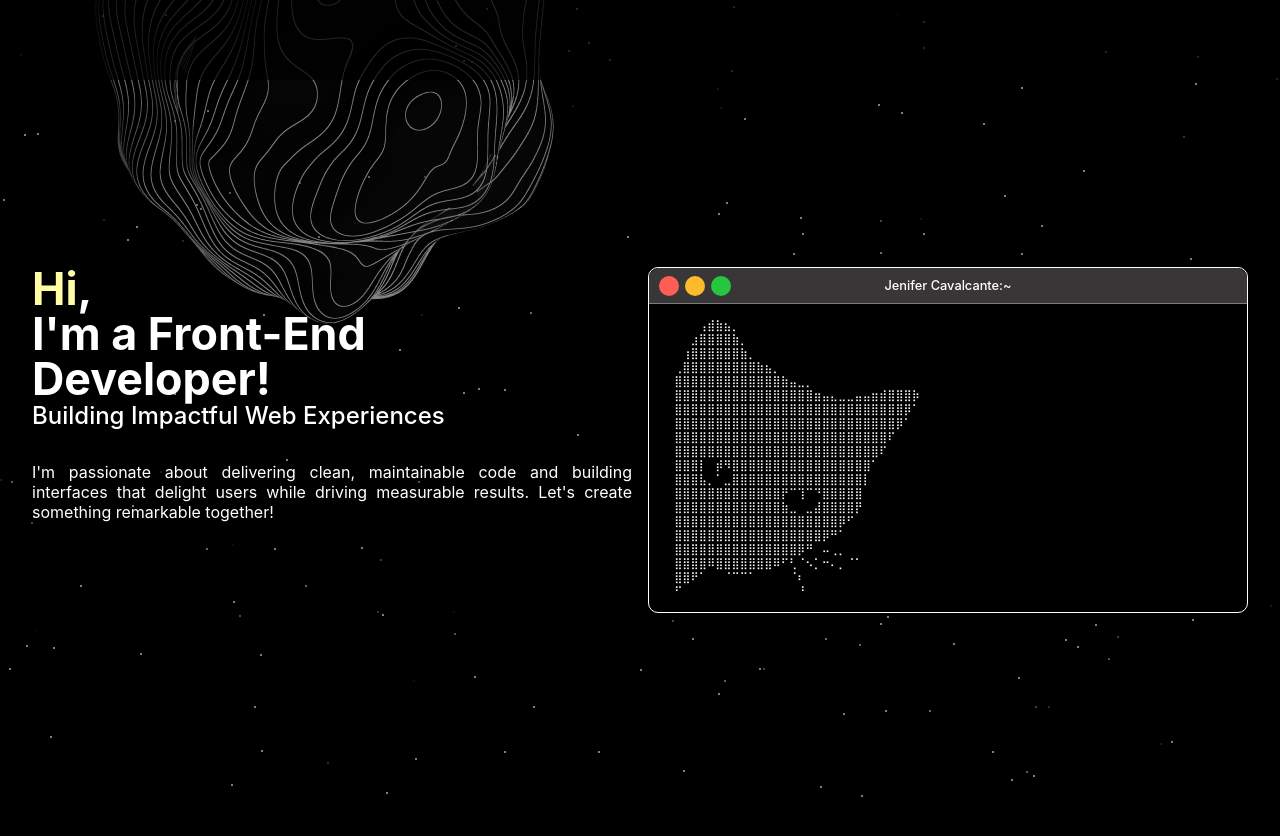
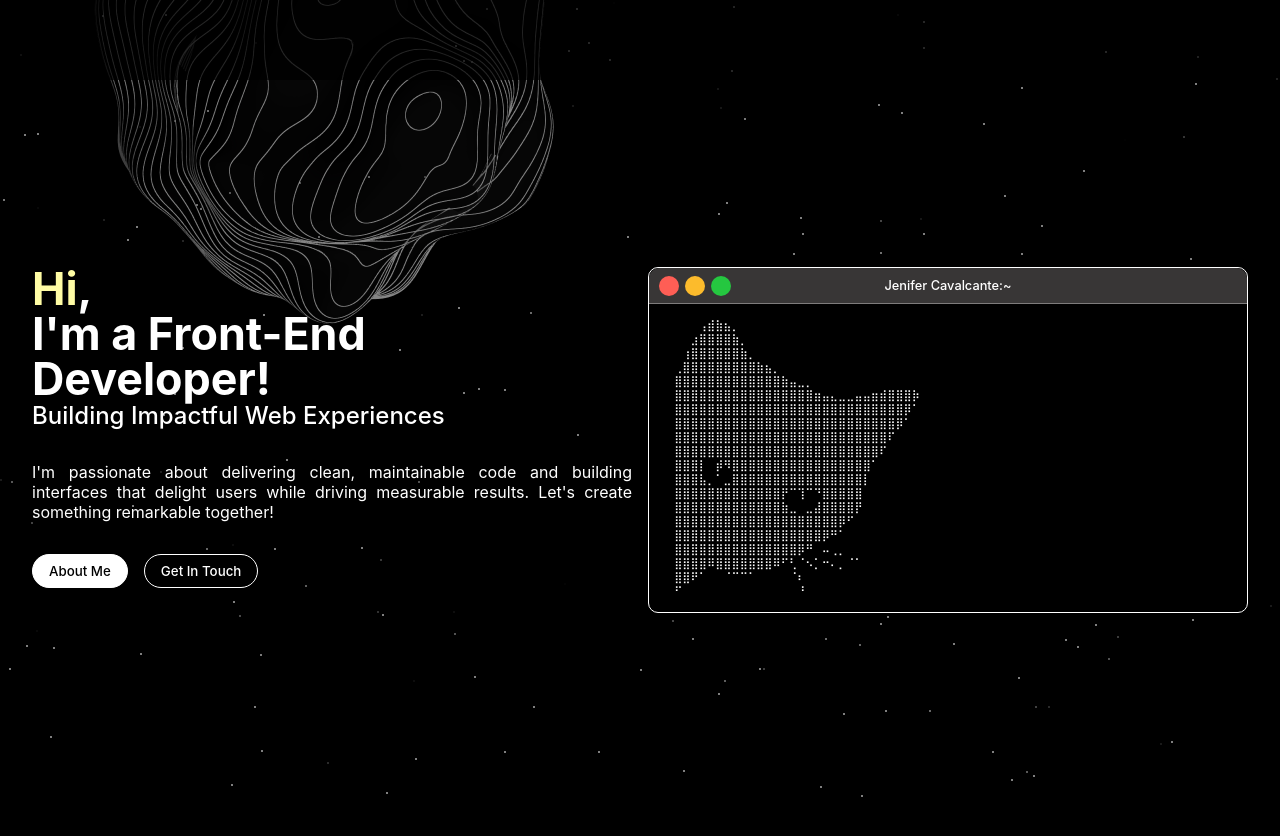
Before and after one commit to jenifercavalcante/personal-portfolio, a Next.js app: page / in a window 1280 px wide. Shown: the top 836 px of the page. Built offline with nearby package versions, Linux system fonts and the light colour scheme.

Commit message:
feat: add buttons to home

```diff
--- /dev/null
+++ b/src/components/Buttons/ButtonWhite.tsx
@@ -0,0 +1,12 @@
+interface Props {
+  children: React.ReactNode;
+  outline?: boolean;
+}
+
+export default function ButtonWhite({ outline = false, children, ...props }: Props) {
+  return (
+    <button className={`btn ${!outline ? 'btn-white' : 'btn-outline-white'}`} {...props}>
+      {children}
+    </button>
+  );
+}
--- /dev/null
+++ b/src/components/Buttons/index.tsx
@@ -0,0 +1,7 @@
+import White from './ButtonWhite';
+
+const Button = {
+  White,
+};
+
+export default Button;
--- a/src/components/Home/PersonalDescription.tsx
+++ b/src/components/Home/PersonalDescription.tsx
@@ -1,4 +1,5 @@
 import '@/styles/home/personal_description.scss';
+import Button from '../Buttons';
 
 export default function PersonalDescription() {
   return (
@@ -18,7 +19,10 @@ export default function PersonalDescription() {
         together!
       </span>
 
-      <div className="actions"></div>
+      <div className="actions">
+        <Button.White>About Me</Button.White>
+        <Button.White outline={true}>Get In Touch</Button.White>
+      </div>
     </div>
   );
 }
--- /dev/null
+++ b/src/styles/buttons.scss
@@ -0,0 +1,40 @@
+.btn {
+  padding: 0.5rem 1rem;
+  cursor: pointer;
+  border-radius: 20px;
+  font-weight: 500;
+
+  &:active {
+    transform: translateY(0);
+    box-shadow: none;
+  }
+}
+
+.btn-white {
+  background-color: white;
+  color: black;
+  border: 1px solid #fff;
+  transition: all 0.3s ease;
+  display: inline-block;
+
+  &:hover {
+    background-color: black;
+    color: white;
+    transform: translateY(-5px);
+    box-shadow: 0 8px 15px rgba(0, 0, 0, 0.2);
+  }
+}
+
+.btn-outline-white {
+  background-color: black;
+  color: white;
+  border: 1px solid white;
+  transition: all 0.3s ease;
+
+  &:hover {
+    background-color: white;
+    color: black;
+    transform: translateY(-5px);
+    box-shadow: 0 8px 15px rgba(0, 0, 0, 0.2);
+  }
+}
--- a/src/styles/global.scss
+++ b/src/styles/global.scss
@@ -1,5 +1,20 @@
+@import './buttons.scss';
+
 * {
   margin: 0;
+  font-family:
+    Montserrat,
+    -apple-system,
+    BlinkMacSystemFont,
+    Segoe UI,
+    Roboto,
+    Oxygen,
+    Ubuntu,
+    Cantarell,
+    Fira Sans,
+    Droid Sans,
+    Helvetica Neue,
+    sans-serif;
 }
 
 html {
@@ -15,19 +30,6 @@ body {
 body {
   display: flex;
   flex-direction: column;
-  font-family:
-    Montserrat,
-    -apple-system,
-    BlinkMacSystemFont,
-    Segoe UI,
-    Roboto,
-    Oxygen,
-    Ubuntu,
-    Cantarell,
-    Fira Sans,
-    Droid Sans,
-    Helvetica Neue,
-    sans-serif;
   background-color: #000;
 
   .stars {
--- a/src/styles/home/personal_description.scss
+++ b/src/styles/home/personal_description.scss
@@ -29,4 +29,10 @@
     text-align: justify;
     max-width: 600px;
   }
+
+  .actions {
+    display: flex;
+    flex-direction: row;
+    column-gap: 1rem;
+  }
 }
```
